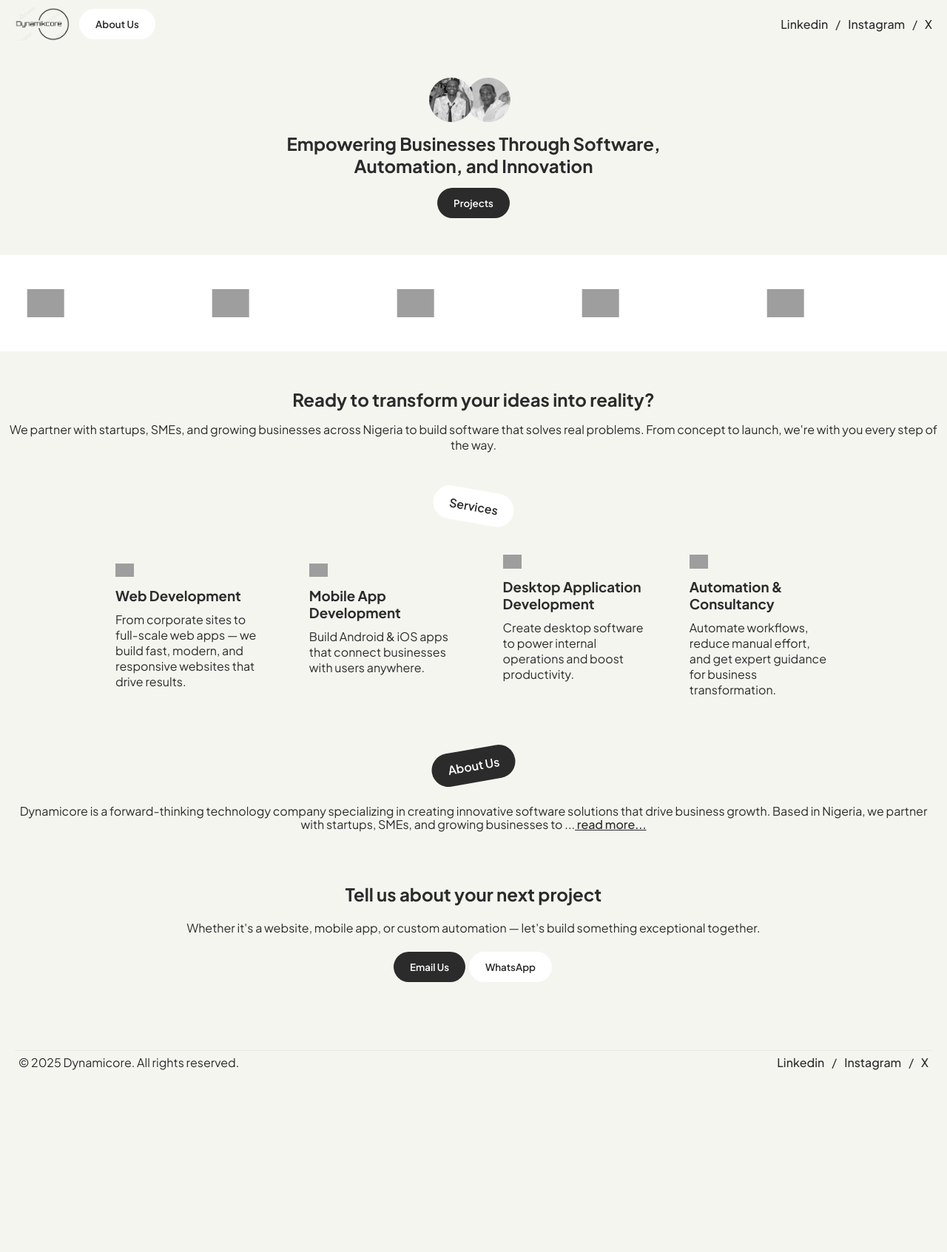
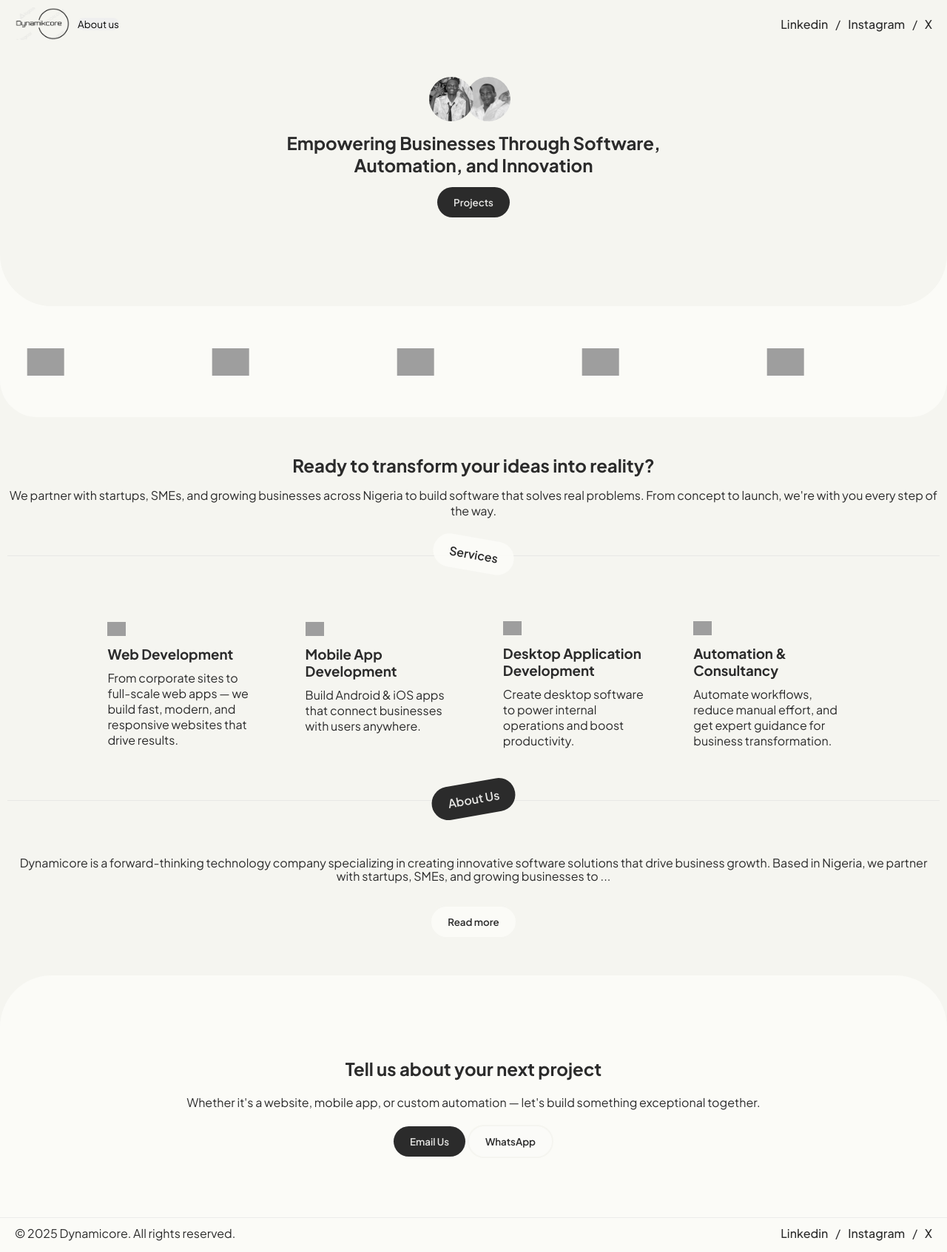
Before and after one commit to Tuoyoesimaje/dynamikcore, a plain HTML site: page index.html in a window 1280 px wide. Shown: the whole page at 74% size. Before the commit the page ends 1457 px from the top, so only its background shows below. Drawn offline with Linux system fonts and the light colour scheme; grey boxes are pictures that could not be loaded.

Commit message:
continue

```diff
--- a/index.html
+++ b/index.html
@@ -13,8 +13,8 @@
 
       <div class="logo-cont">
         <img src="Screenshot 2025-11-06 164536.png" alt="" style="width: 75px; justify-self: center; object-fit: contain;">
-<button class="button-secondary top-button" onclick="openModal('aboutModal')">
-          About Us
+          <button class="top-button" onclick="openModal('aboutModal')">
+          About us
         </button>
 
       </div>
@@ -44,6 +44,12 @@
 
       </section>
 
+      <div class="radius">
+        <div class="radius-2">
+
+        </div>
+      </div>
+
 
       <section class="credibility-section">
         <div class="credibility-container">
@@ -65,6 +71,8 @@
           </div>
         </div>
       </section>
+
+
 
 
 
@@ -114,32 +122,41 @@
         <div class="service-header about-header">
           <span>About Us</span>
         </div>
-        <span style="text-align: center; margin: 0 10px; line-height: 18px">Dynamicore is a forward-thinking technology company specializing in creating innovative software solutions that drive business growth. Based in Nigeria, we partner with startups, SMEs, and growing businesses to ...<span class="about-button" onclick="openModal('aboutModal')">
-          read more...
-        </span></span>
+        <span style="text-align: center; margin: 0 10px; line-height: 18px">Dynamicore is a forward-thinking technology company specializing in creating innovative software solutions that drive business growth. Based in Nigeria, we partner with startups, SMEs, and growing businesses to ...
+        </span>
+        <button class="button-secondary" onclick="openModal('aboutModal')">
+          Read more
+        </button>
+      </section>
 
-      </section>
+      <div class="radius2">
+        <div class="radius-3">
+
+        </div>
+      </div>
 
 
       <section class="contact-section">
-        <img src="" alt="">
+        <div><img src="" alt=""></div>
         <h1 class="contact-header">Tell us about your next project</h1>
         <span>Whether it's a website, mobile app, or custom automation — let's build something exceptional together.</span>
-        <div >
+        <div class="contact-btn">
           <button class="button-primary" onclick="openModal('contactModal')">Email Us</button>
           <a href=""><button class="button-secondary">WhatsApp</button></a>
         </div>
       </section>
     </div>
+
+
     <footer class="footer">
       <div>
         <span class="copyright">© 2025 Dynamicore. All rights reserved.</span>
       </div>
       <div class="nav-cont">
         <a href="">Linkedin</a>
-        <span>/</span>
+        <span class="nav-separator">/</span>
         <a href="">Instagram</a>
-        <span>/</span>
+        <span class="nav-separator">/</span>
         <a href="">X</a>
       </div>
     </footer>
--- a/style.css
+++ b/style.css
@@ -75,7 +75,7 @@ header{
   width: 65px;
   border-radius: 32.5px;
   height: 65px;
-  background-color: #FFFFFF;
+  background-color: #fcfcf9e3;
 }*/
 
 .jeff{
@@ -99,22 +99,21 @@ button{
   font-weight: 550;
 }
 
-.about-button{
+.top-button{
   padding: 0;
   border: none;
   cursor: pointer;
   font-family: inherit;
-  font-weight: 450;
-  text-decoration: underline;
+  font-weight: 400;
 }
 
 .about-button:hover{
-  color: red;
+  color: gray;
 }
 
 .button-primary{
   background-color: #2B2B2B;
-  color: #FFFFFF;
+  color: #fcfcf9e3;
 }
 
 .button-primary:hover{
@@ -122,7 +121,7 @@ button{
 }
 
 .button-secondary{
-  background-color: #FFFFFF;
+  background-color: #fcfcf9e3;
   color: #2B2B2B;
   border: 2px solid #F5F5F0;
 }
@@ -131,14 +130,30 @@ button{
   opacity: 0.8;
 }
 
+.radius{
+  width: 100%;
+  height: 70px;
+  background-color: #fcfcf9e3;
+}
+
+.radius-2{
+  width: 100%;
+  height: 70px;
+  background-color: #F5F5F0;
+  border-bottom-right-radius: 70px;
+  border-bottom-left-radius: 70px;
+}
+
 .credibility-section{
   display: flex;
   align-items: center;
   justify-content: center;
-  padding: 40px 0px;
-  margin: 50px 0;
-  background-color: #FFFFFF;
+  padding: 50px 0px;
+  margin: 0px 0;
+  background-color: #fcfcf9e3;
   overflow: hidden;
+  border-bottom-right-radius: 50px;
+  border-bottom-left-radius: 50px;
 }
 
 .credibility-container{
@@ -191,25 +206,28 @@ button{
   align-items: center;
   justify-content: center;
   padding: 0 10px;
-  margin: 50px 0;
+  margin: 50px 10px;
+  border-top: rgba(212, 212, 212, 0.4) 1px solid;
 }
 
 .service-header{
   padding: 12px 22px;
   border: none;
   border-radius: 28px;
-  background-color: #FFFFFF;
+  background-color: #fcfcf9e3;
   color: #2B2B2B;
   align-items: center;
   font-weight: 600;
   transform: rotate(10deg);
+  position: relative;
+  top: -25px;
 }
 
 .services-cont{
   display: flex;
   gap: 20px;
   flex-direction: row;
-  width: 80%;
+  width: 83%;
   align-items: center;
   justify-content: center;
   margin-top: 30px;
@@ -247,13 +265,28 @@ button{
   align-items: center;
   justify-content: center;
   gap: 30px;
-  margin: 50px 0;
+  margin: 50px 10px;
+  border-top: rgba(212, 212, 212, 0.4) 1px solid;
 }
 
 .about-header{
   background-color: #2B2B2B;
-  color: #FFFFFF;
+  color: #fcfcf9e3;
   transform: rotate(-10deg);
+}
+
+.radius2{
+  width: 100%;
+  height: 70px;
+  background-color: #F5F5F0;
+}
+
+.radius-3{
+  width: 100%;
+  height: 70px;
+  background-color: #fcfcf9e3;
+  border-top-right-radius: 70px;
+  border-top-left-radius: 70px;
 }
 
 .contact-section{
@@ -262,8 +295,11 @@ button{
   align-items: center;
   justify-content: center;
   gap: 20px;
-  margin: 50px 0;
-  margin-bottom: 70px;
+  padding: 50px 0;
+  padding-top: 0;
+  padding-bottom: 80px;
+  margin-bottom: 0px;
+  background-color: #fcfcf9e3;
 }
 
 .contact-header{
@@ -275,15 +311,20 @@ button{
   text-align: center;
 }
 
+.footer-margin{
+  width: 100%;
+  height: 120px;
+}
+
 .footer{
   display: flex;
   align-items: center;
   justify-content: space-between;
   border-top: rgba(212, 212, 212, 0.4) 1px solid;
-  padding: 5px;
-  padding-bottom: 10px;
-  margin: 0 20px;
-  margin-top: 20px;
+  padding: 10px 20px;
+  padding-bottom: 15px;
+  margin: 0px;
+  background-color: #fcfcf9e3;
 }
 
 .nav-cont{
@@ -298,13 +339,20 @@ button{
   text-align: center;
 }
 
+@media (max-width: 1000px) {
+  .hero-header{
+    width: 50%;
+    font-size: 29px;
+  }
+}
+
 @media (max-width: 700px) {
   .services-cont{
     flex-direction: column;
   }
 
   .top-button{
-    display: none;
+    font-size: 13px;
   }
 
   a, span, .copyright{
@@ -317,7 +365,25 @@ button{
   .credibility-track{
     gap: 150px;
   }
+
+  .hero-header{
+    width: 50%;
+  }
 }
+
+@media (max-width: 497px){
+  header{
+    display: none;
+  }
+  .hero-section{
+    margin-top: 80px;
+  }
+
+  .hero-header{
+    width: 65%;
+  }
+}
+
 
 @media (max-width: 376px) {
   .services-flex{
@@ -326,6 +392,10 @@ button{
 
   a, span, .copyright{
     font-size: 12.5px;
+  }
+
+  .top-button{
+    display: none;
   }
 
   h1, h2, .hero-header{
@@ -338,6 +408,28 @@ button{
 
   .credibility-track{
     gap: 110px;
+  }
+}
+
+@media (max-width: 268px){
+  footer{
+    flex-direction: column;
+  }
+}
+
+@media (max-width: 216px){
+  .nav-cont{
+    flex-direction: column;
+    margin-top: 10px;
+  }
+  .nav-separator{
+    display: none;
+  }
+  .contact-btn{
+    display: flex;
+    flex-direction: column;
+    align-items: center;
+    justify-content: center;
   }
 }
 
@@ -374,7 +466,7 @@ button{
   /* Now positioned by the flex parent (.modal). Make the content
      width-constrained and responsive so it never overflows to one side. */
   position: relative;
-  background: #FFFFFF;
+  background: #fcfcf9e3;
   border-radius: 20px;
   box-shadow: 0 25px 80px rgba(43, 43, 43, 0.2);
   max-height: 80vh;
@@ -433,7 +525,7 @@ button{
 }
 
 .modal-close:hover {
-  background: #FFFFFF;
+  background: #fcfcf9e3;
   border-color: #2B2B2B;
   transform: scale(1.1);
   box-shadow: 0 4px 12px rgba(43, 43, 43, 0.15);
@@ -481,7 +573,7 @@ button{
   border-radius: 15px;
   padding: 25px;
   transition: all 0.3s ease;
-  background: #FFFFFF;
+  background: #fcfcf9e3;
 }
 
 .project-card:hover {
@@ -519,7 +611,7 @@ button{
 .category-tag {
   display: inline-block;
   background: #2B2B2B;
-  color: #FFFFFF;
+  color: #fcfcf9e3;
   padding: 4px 12px;
   border-radius: 20px;
   font-size: 0.85rem;
@@ -574,7 +666,7 @@ button{
   font-size: 1rem;
   font-family: 'Plus Jakarta Sans', sans-serif;
   transition: all 0.3s ease;
-  background: #FFFFFF;
+  background: #fcfcf9e3;
   color: #2B2B2B;
 }
 
@@ -593,7 +685,7 @@ button{
 
 .submit-button {
   background: #2B2B2B;
-  color: #FFFFFF;
+  color: #fcfcf9e3;
   border: none;
   border-radius: 28px;
   padding: 15px 25px;
```
